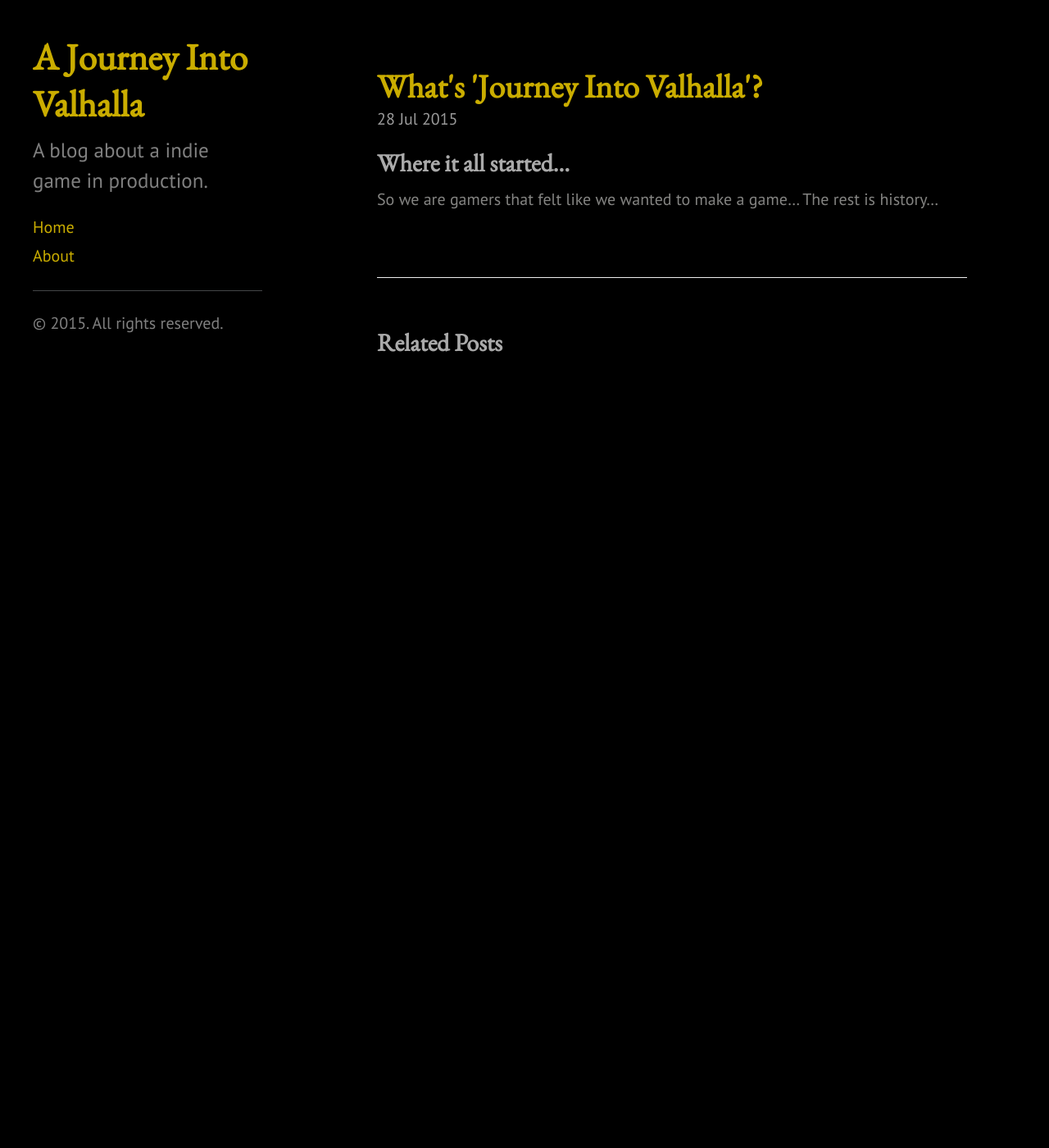
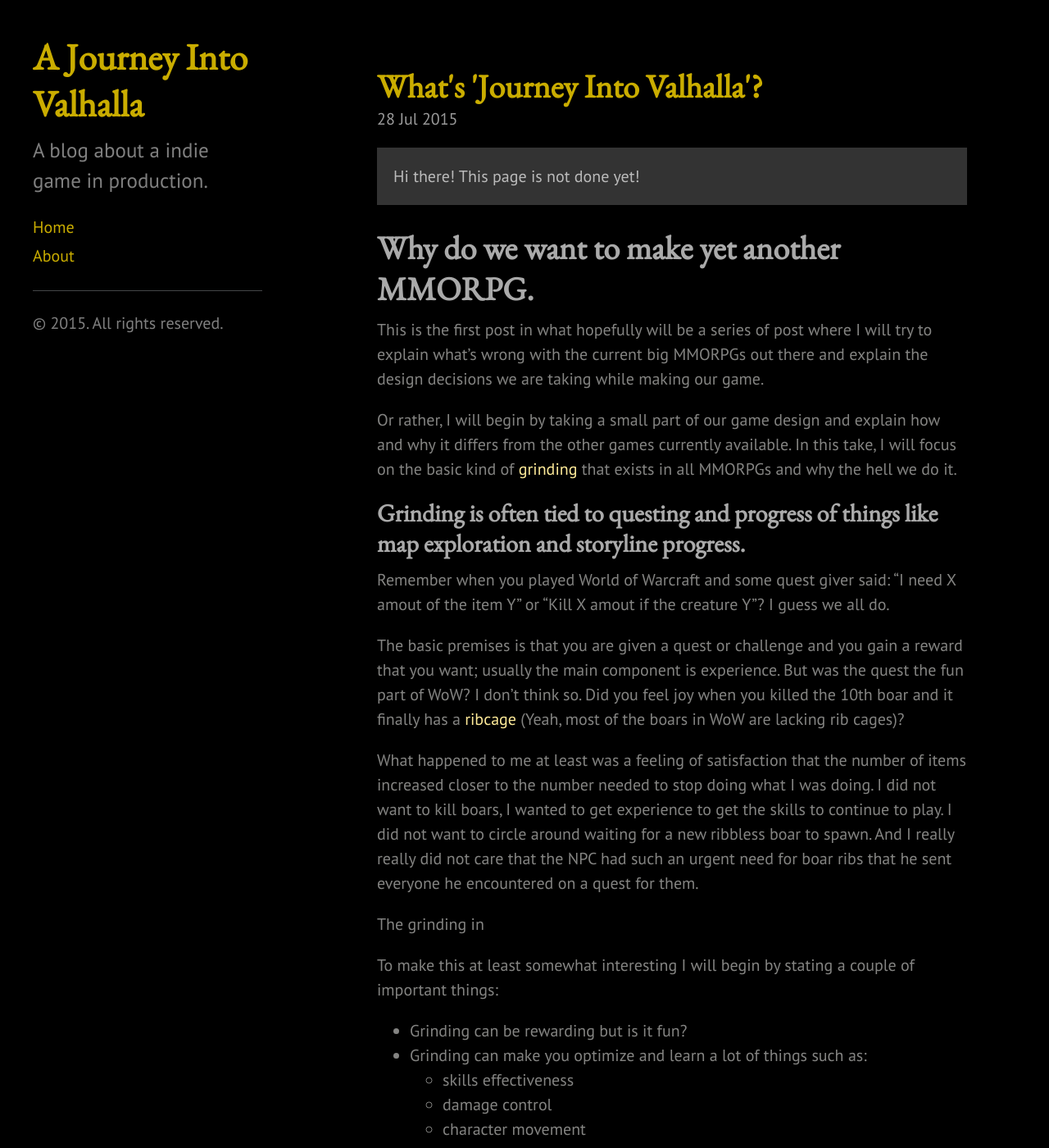
Before and after one commit to saiaku-gaming/valhalla-game.se, a Jekyll site: the page built from _posts/2015-07-28-whats-valhalla.md, in a window 1280 px wide and 1400 px high. Shown: the whole window at 82% size. Built offline with Jekyll 4.4.1, drawn with Linux system fonts in a browser that asks for light colours; Markdown is read by kramdown in place of the engine named in the settings.

Commit message:
Wip on first post.

```diff
--- a/_posts/2015-07-28-whats-valhalla.md
+++ b/_posts/2015-07-28-whats-valhalla.md
@@ -1,9 +1,38 @@
 ---
 layout: post
 title: What's 'Journey Into Valhalla'?
-date: 2015-07-28
 ---
+<p class="message">
+  Hi there! This page is not done yet!
+</p>
 
-## Where it all started...
+# Why do we want to make yet another MMORPG.
 
-So we are gamers that felt like we wanted to make a game... The rest is history...
+This is the first post in what hopefully will be a series of post where I will try to explain what's wrong with the current big MMORPGs out there and explain the design decisions we are taking while making our game.
+
+Or rather, I will begin by taking a small part of our game design and explain how and why it differs from the other games currently available. In this take, I will focus on the basic kind of [grinding](https://en.wikipedia.org/wiki/Grinding_%28video_gaming%29) that exists in all MMORPGs and why the hell we do it.
+
+## Grinding is often tied to questing and progress of things like map exploration and storyline progress.
+
+Remember when you played World of Warcraft and some quest giver said: "I need X amout of the item Y" or "Kill X amout if the creature Y"? I guess we all do.
+
+The basic premises is that you are given a quest or challenge and you gain a reward that you want; usually the main component is experience. But was the quest the fun part of WoW? I don't think so. Did you feel joy when you killed the 10th boar and it finally has a [ribcage](http://www.wowhead.com/item=2677/boar-ribs#dropped-by) (Yeah, most of the boars in WoW are lacking rib cages)?
+
+What happened to me at least was a feeling of satisfaction that the number of items increased closer to the number needed to stop doing what I was doing. I did not want to kill boars, I wanted to get experience to get the skills to continue to play. I did not want to circle around waiting for a new ribbless boar to spawn. And I really really did not care that the NPC had such an urgent need for boar ribs that he sent everyone he encountered on a quest for them.
+
+
+
+
+The grinding in
+
+
+
+To make this at least somewhat interesting I will begin by stating a couple of important things:
+
+* Grinding can be rewarding but is it fun?
+* Grinding can make you optimize and learn a lot of things such as:
+    - skills effectiveness
+    - damage control
+    - character movement
+    - etc etc.
+*
```
